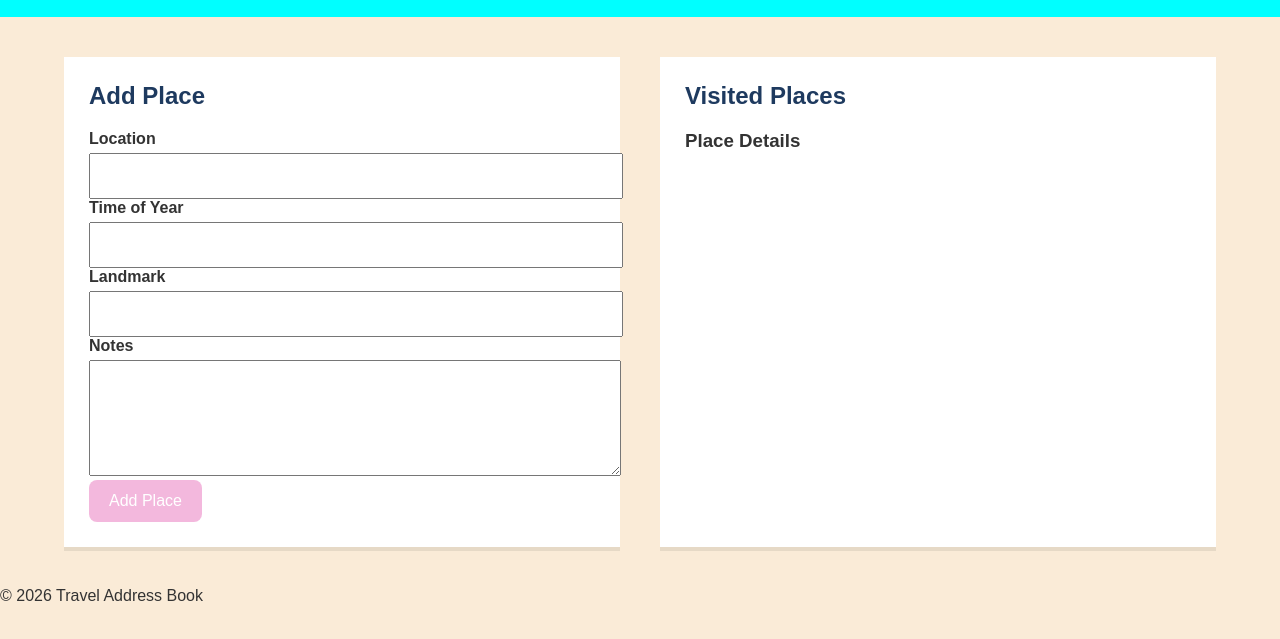
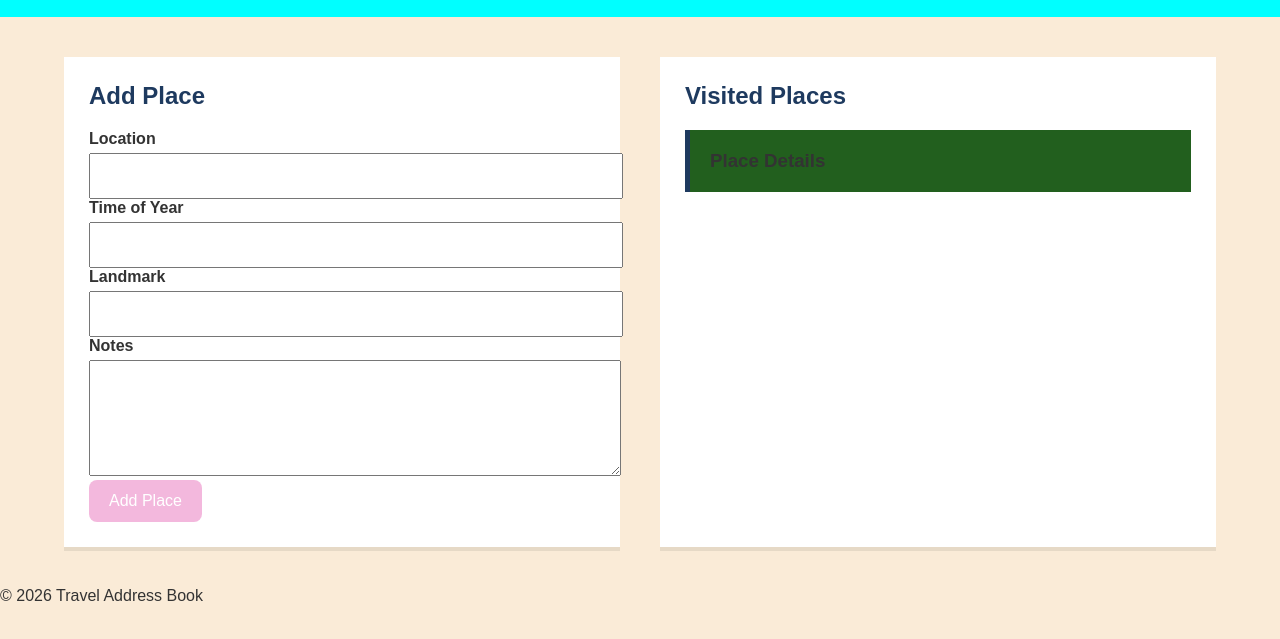
Before and after one commit to clivekiptoo/travel-address-book, a plain HTML site: page places.html in a window 1280 px wide. Shown: the part 51-690 px from the top of the page. Drawn offline with Linux system fonts and the light colour scheme.

Commit message:
chore:add effects on the details box

```diff
--- a/styles.css
+++ b/styles.css
@@ -108,3 +108,11 @@ li {
 li:hover {
     background-color: #d8e8f8;
 }
+
+/* Details */
+.details-box {
+    margin-top: 20px;
+    background-color: #225f1e;
+    padding: 20px;
+    border-left: 5px solid #1e3a5f;
+}
```
